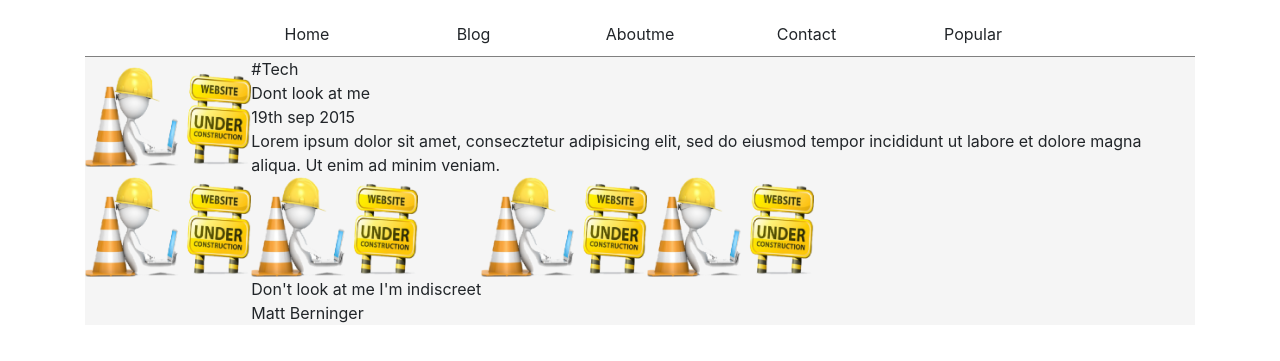
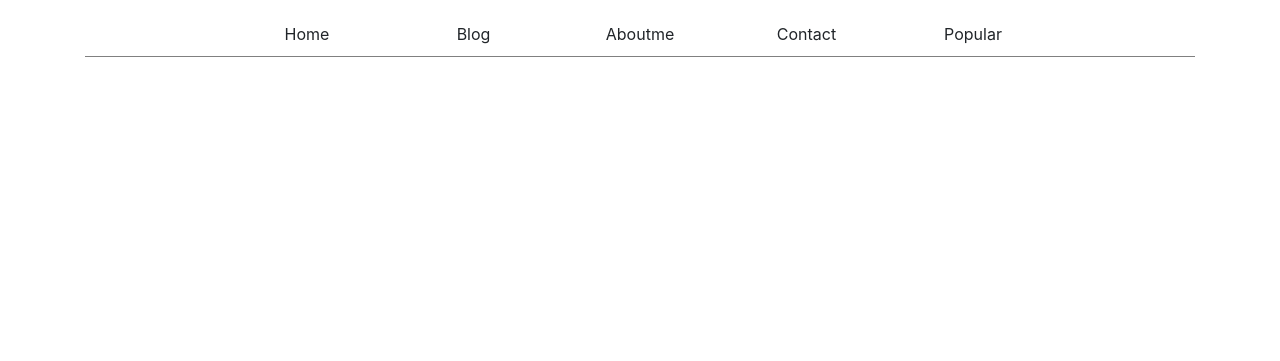
Before and after one commit to kranthy09/portfolio-website, a plain HTML site: page skywalker/used_flex_grid_index.html in a window 1280 px wide. Shown: the part 173-534 px from the top of the page. Drawn offline with Linux system fonts and the light colour scheme.

Commit message:
working on portfolio

```diff
--- a/skywalker/used_flex_grid_index.html
+++ b/skywalker/used_flex_grid_index.html
@@ -30,35 +30,7 @@
             </div>
         </div>
         <div class="display-content">
-            <div class="recent-post-item">
-                <img class="contruction_image" src="img/construction.png" alt="Contruction">
-                <div class="recent-post-item-content">
-                    <p class="tag">#Tech</p>
-                    <p class="heading-text">Dont look at me</p>
-                    <p class="post-timestamp">19th sep 2015</p>
-                    <p class="post-content">Lorem ipsum dolor sit amet, consecztetur adipisicing elit, sed do eiusmod
-                    tempor incididunt ut labore et dolore magna aliqua. Ut enim ad minim veniam.</p>
-                </div>
-            </div>
-            <div class="display-content-item">
-                <img class="contruction_image" src="img/construction.png" alt="Contruction">
-                <p class="display-content-item-text"></p>
-            </div>
-            <div class="display-content-item author-intro">
-                <img class="contruction_image" src="img/construction.png" alt="Contruction">
-                <p class="author-intro-text">
-                    Don't look at me I'm indiscreet
-                    <br>Matt Berninger
-                </p>
-            </div>
-            <div class="display-content-item">
-                <img class="contruction_image" src="img/construction.png" alt="Contruction">
-                <p class="display-content-item-text"></p>
-            </div>
-            <div class="display-content-item">
-                <img class="contruction_image" src="img/construction.png" alt="Contruction">
-                <p class="display-content-item-text"></p>
-            </div>
+
         </div>
     </div>
 </body>
```
Also changed, not shown: skywalker/used_grid_index.html (+1 -1 lines).
